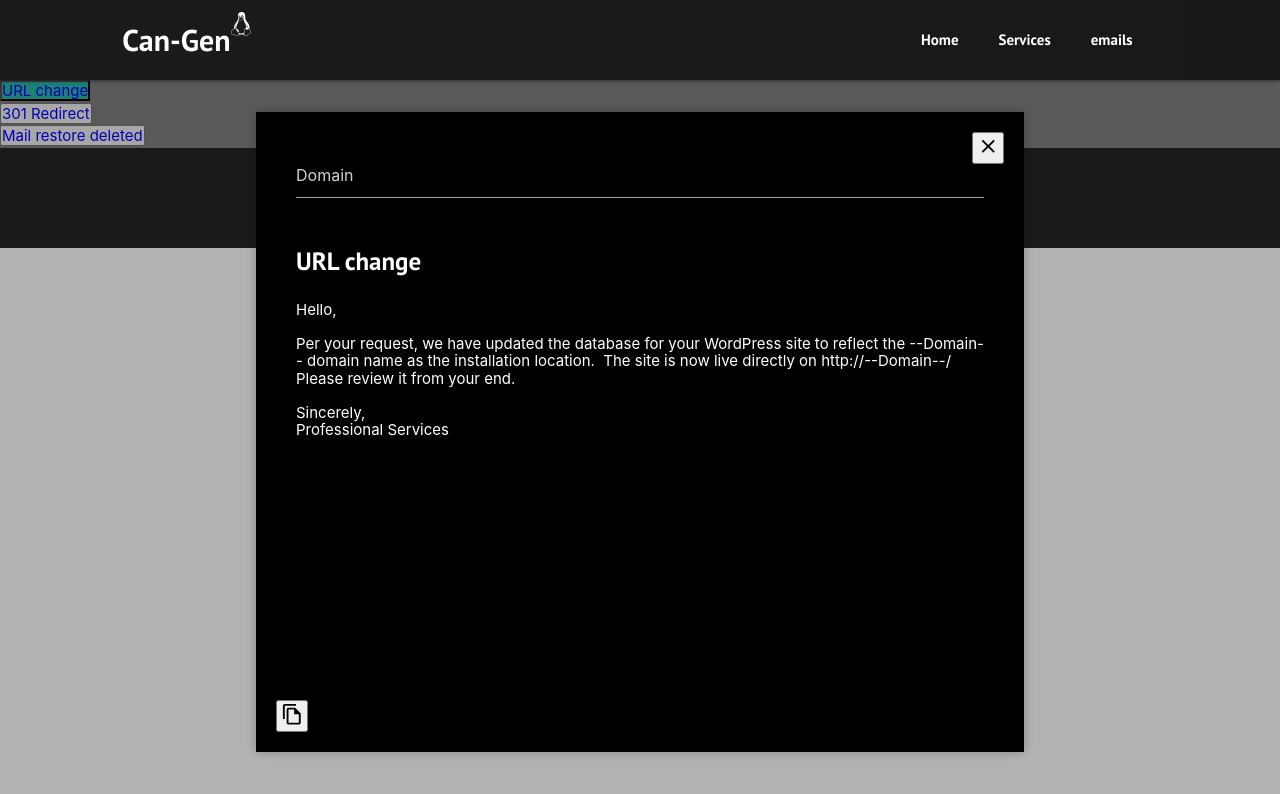
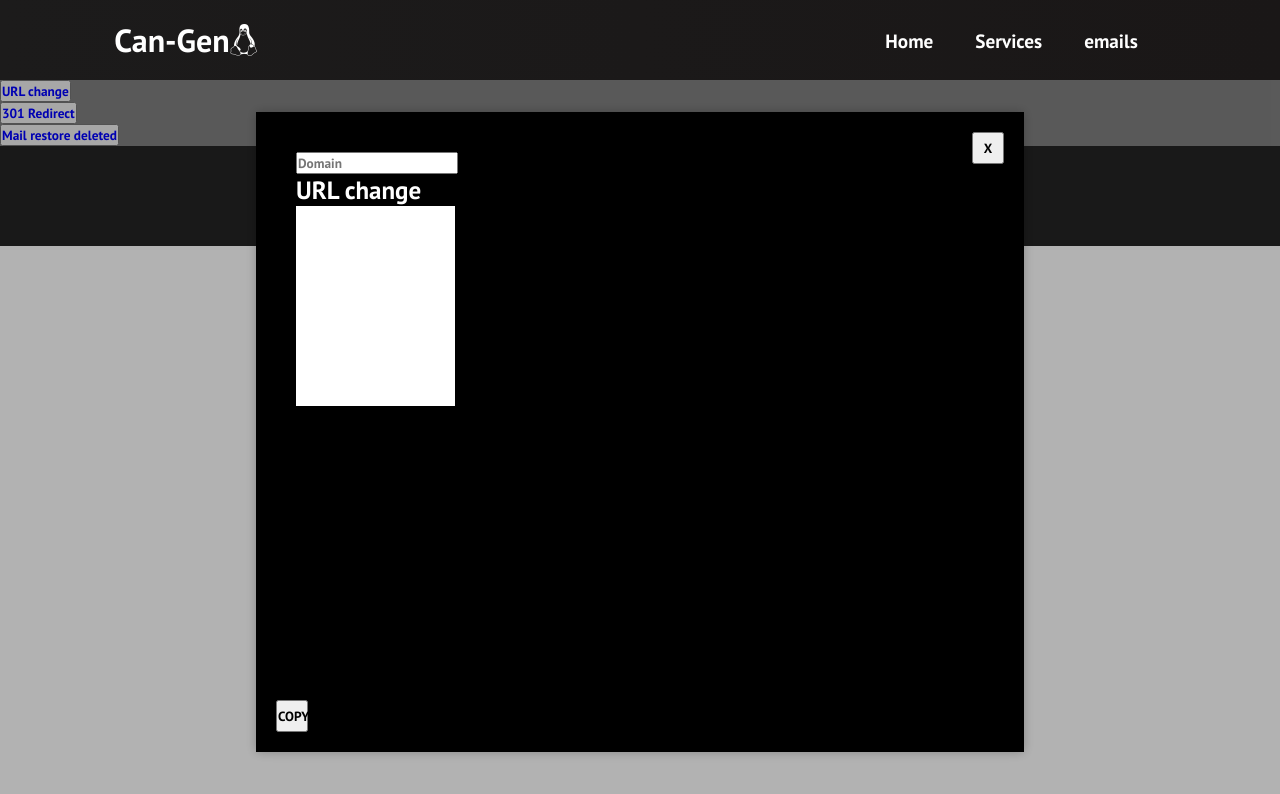
Before and after one commit to aurelioanselmo/can-gen-React, a React (Create React App) app: page /emails in a window 1280 px wide. Both pictures are taken after a click on the button "URL change". Shown: the top 794 px of the page. Built offline with nearby package versions, Linux system fonts and the light colour scheme.

Commit message:
Working now

```diff
--- a/package.json
+++ b/package.json
@@ -3,16 +3,14 @@
   "version": "0.1.0",
   "private": true,
   "dependencies": {
+    "@material-ui/core": "^4.11.4",
     "@testing-library/jest-dom": "^5.12.0",
     "@testing-library/react": "^11.2.6",
     "@testing-library/user-event": "^12.8.3",
-    "materialize-css": "^1.0.0-rc.2",
     "react": "^17.0.2",
-    "react-bootstrap": "^1.5.2",
     "react-dom": "^17.0.2",
     "react-router-dom": "^5.2.0",
-    "react-scripts": "4.0.3",
-    "web-vitals": "^1.1.1"
+    "react-scripts": "4.0.3"
   },
   "scripts": {
     "start": "react-scripts start",
--- a/src/components/pages/Emails.js
+++ b/src/components/pages/Emails.js
@@ -1,25 +1,24 @@
-import React from 'react'
-import '../../App.css';
-import '../Modal.css';
-import Footer from '../Footer';
-import Modal from '../Modal';
-import Close from '@material-ui/icons/Close';
-import FileCopyOutlinedIcon from '@material-ui/icons/FileCopyOutlined';
-import templates from '../../templates.json';
-
+import React from "react";
+import "../../App.css";
+import "../Modal.css";
+import Footer from "../Footer";
+import Modal from "../Modal";
+// import Close from '@material-ui/icons/Close';
+// import FileCopyOutlinedIcon from '@material-ui/icons/FileCopyOutlined';
+import templates from "../../templates.json";
 
 function Emails() {
   const [modalIndex, setModalIndex] = React.useState(0);
-  const [body, setBody] = React.useState('');
-  const [title, setTitle] = React.useState('');
+  const [body, setBody] = React.useState("");
+  const [title, setTitle] = React.useState("");
   const [copied, setCopied] = React.useState();
   const modalRef = React.useRef();
 
   const openModal = (i) => {
-    setModalIndex(i)
-    setBody(templates[i].body)
-    setTitle(templates[i].title)
-    modalRef.current.openModal()
+    setModalIndex(i);
+    setBody(templates[i].body);
+    setTitle(templates[i].title);
+    modalRef.current.openModal();
   };
 
   const copyText = () => {
@@ -27,63 +26,75 @@ function Emails() {
     copyText.select();
     document.execCommand("copy");
     window.getSelection().removeAllRanges();
-    setCopied(true)
-    setTimeout(() => setCopied(false), 3000)
-  }
+    setCopied(true);
+    setTimeout(() => setCopied(false), 3000);
+  };
 
   const handleVar = (event, variable) => {
-    const regex = new RegExp(`--${variable}--`, 'g');
-    const updatedBody = body.replace(regex, event.target.value)
-    const updatedTitle = title.replace(regex, event.target.value)
-    setBody(updatedBody)
-    setTitle(updatedTitle)
-  }
+    const regex = new RegExp(`--${variable}--`, "g");
+    const updatedBody = body.replace(regex, event.target.value);
+    const updatedTitle = title.replace(regex, event.target.value);
+    setBody(updatedBody);
+    setTitle(updatedTitle);
+  };
 
   const maybeReset = (e) => {
-    if (!e.target.value){return}
-    setBody(templates[modalIndex].body)
-    setTitle(templates[modalIndex].title)
-    console.log(body)
-    const varInputs = document.querySelectorAll('.var-input')
-    varInputs.forEach((e,i) => {
-      varInputs[i].value = ''
-    })
+    if (!e.target.value) {
+      return;
     }
+    setBody(templates[modalIndex].body);
+    setTitle(templates[modalIndex].title);
+    console.log(body);
+    const varInputs = document.querySelectorAll(".var-input");
+    varInputs.forEach((e, i) => {
+      varInputs[i].value = "";
+    });
+  };
 
   return (
     <div className={`email-templates`}>
-      { templates.map((e, i) => {
-        return (<div key={`template${i}`}>
-          <button className={templates[modalIndex].cssClass} onClick={() => openModal(i)}>{templates[i].title}</button>
-        </div>)
-      })
-      }
+      {templates.map((e, i) => {
+        return (
+          <div key={`template${i}`}>
+            <button
+              className={templates[modalIndex].cssClass}
+              onClick={() => openModal(i)}
+            >
+              {templates[i].title}
+            </button>
+          </div>
+        );
+      })}
       <Modal ref={modalRef}>
-        {templates[modalIndex].vars && templates[modalIndex].vars.map(each => {
+        {templates[modalIndex].vars &&
+          templates[modalIndex].vars.map((each) => {
             return (
               <input
                 key={each}
-            className='var-input'
+                className="var-input"
                 placeholder={each}
                 onFocus={maybeReset}
-            onBlur={event => handleVar(event, each)}
-            onKeyDown={event => event.key === 'Enter' && handleVar(event, each)}
+                onBlur={(event) => handleVar(event, each)}
+                onKeyDown={(event) =>
+                  event.key === "Enter" && handleVar(event, each)
+                }
               />
-          )
+            );
           })}
-        <div className='top-head'>
+        <div className="top-head">
           <h1>{title}</h1>
           <button onClick={() => modalRef.current.close()}>
-          <Close></Close>
+            {/* <Close></Close> */}X
           </button>
         </div>
         <p>
-          <textarea id='template' value={body} readOnly></textarea>
+          <textarea id="template" value={body} readOnly></textarea>
         </p>
-        <button className='copy-text' onClick={copyText}>
-          <FileCopyOutlinedIcon />
+        <button className="copy-text" onClick={copyText}>
+          {/* <FileCopyOutlinedIcon /> */}
+          COPY
         </button>
-        {copied && <span id='copied'>copied text</span>}
+        {copied && <span id="copied">copied text</span>}
       </Modal>
       <>
         <Footer />
```
Also changed, not shown: src/index.js (+4 -8 lines), 2 other files (tests, documents, lock files or other folders). Lines whose indentation alone changed are shown as unchanged.
